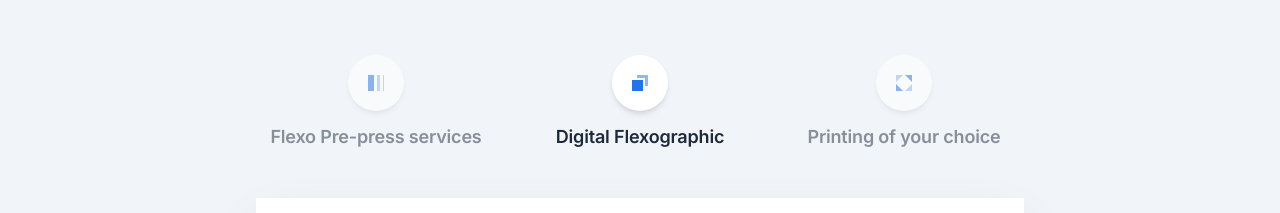
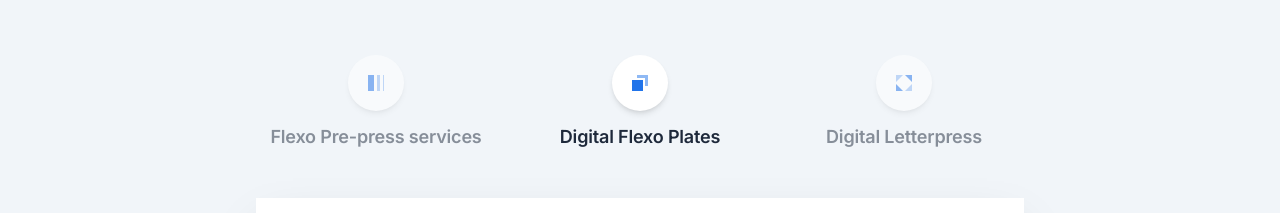
Before and after one commit to nidhishgajjar/shreeakshar-website, a Next.js app: page / in a window 1280 px wide. Shown: the part 1840-2053 px from the top of the page. Built offline with nearby package versions, Linux system fonts and the light colour scheme; a web font is replaced by a local one.

Commit message:
Updated some content

```diff
--- a/components/features-home.tsx
+++ b/components/features-home.tsx
@@ -73,7 +73,7 @@ export default function FeaturesHome() {
                       <path fill="#2174EA" d="M20 25h11v11H20z" />
                     </svg>
                   </div>
-                  <div className="md:text-lg text-sm leading-tight font-semibold text-slate-800">Digital Flexographic</div>
+                  <div className="md:text-lg text-sm leading-tight font-semibold text-slate-800">Digital Flexo Plates</div>
                 </div>
               </button>
               <button
@@ -89,7 +89,7 @@ export default function FeaturesHome() {
                       <path fill="#2174EA" d="M27 36l-7-7v7z" />
                     </svg>
                   </div>
-                  <div className="md:text-lg text-sm leading-tight font-semibold text-slate-800">Printing of your choice</div>
+                  <div className="md:text-lg text-sm leading-tight font-semibold text-slate-800">Digital Letterpress</div>
                 </div>
               </button>
               {/* <button
```
